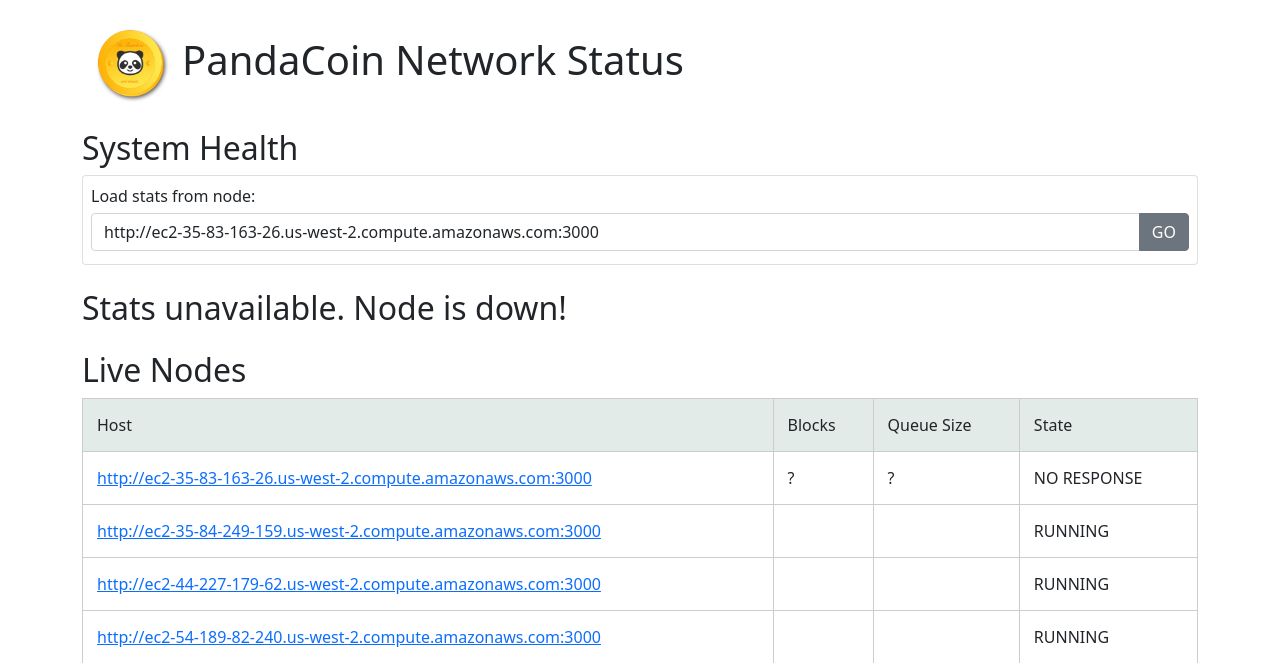
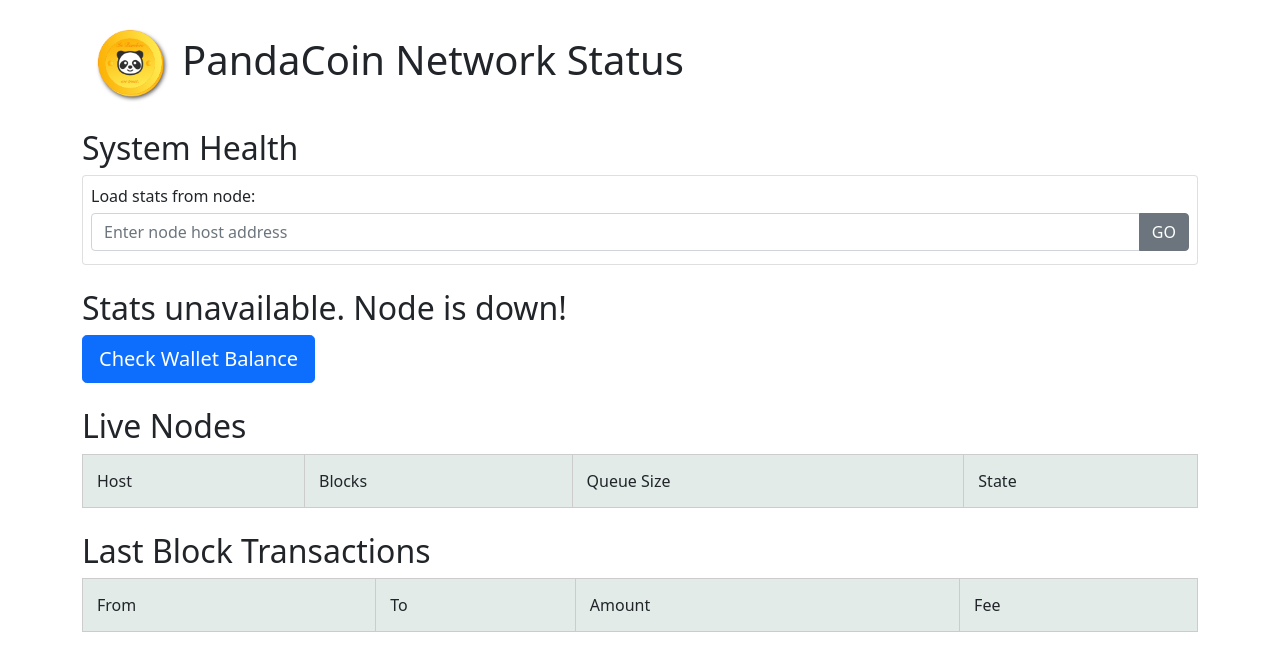
Before and after one commit to mr-pandabear/panda-website, a Flask app: page / in a window 1280 px wide. Shown: the top 663 px of the page. After the commit the page ends 632 px from the top, so only its background shows below. Run offline with Flask 2, Linux system fonts and the light colour scheme; data that the repository does not hold is empty.

Commit message:
add wallet check button

```diff
--- a/site/server.py
+++ b/site/server.py
@@ -66,10 +66,15 @@ def wallet():
         host = get_hosts()[0]
     resp = requests.get(url=host+'/ledger/'+str(id))
     info = resp.json()
-    info['url'] = host
-    info['id'] = id
-    info['balance']/=BMB_SCALE_FACTOR
-    info['balance'] = '{:,}'.format(info['balance'])
+    if 'error' in info:
+        info['url'] = host
+        info['id'] = 0
+        info['balance'] = 0
+    else:
+        info['url'] = host
+        info['id'] = id
+        info['balance']/=BMB_SCALE_FACTOR
+        info['balance'] = '{:,}'.format(info['balance'])
     return render_template('wallet.html', info=info)
 
 
--- a/site/templates/index.html
+++ b/site/templates/index.html
@@ -76,6 +76,9 @@
     {% else %}
     <h2>Stats unavailable. Node is down!</h2>
     {% endif %}
+    <div>
+      <a href="/wallet?host={{info['curr_host']}}"><button class="btn btn-primary btn-lg" type="button">Check Wallet Balance</button></a>
+    </div>
     <h2 class="mt-4">Live Nodes</h2>
     <table>
       <tr class='header'><td>Host</td><td>Blocks</td><td>Queue Size</td><td>State</td></tr>
```
